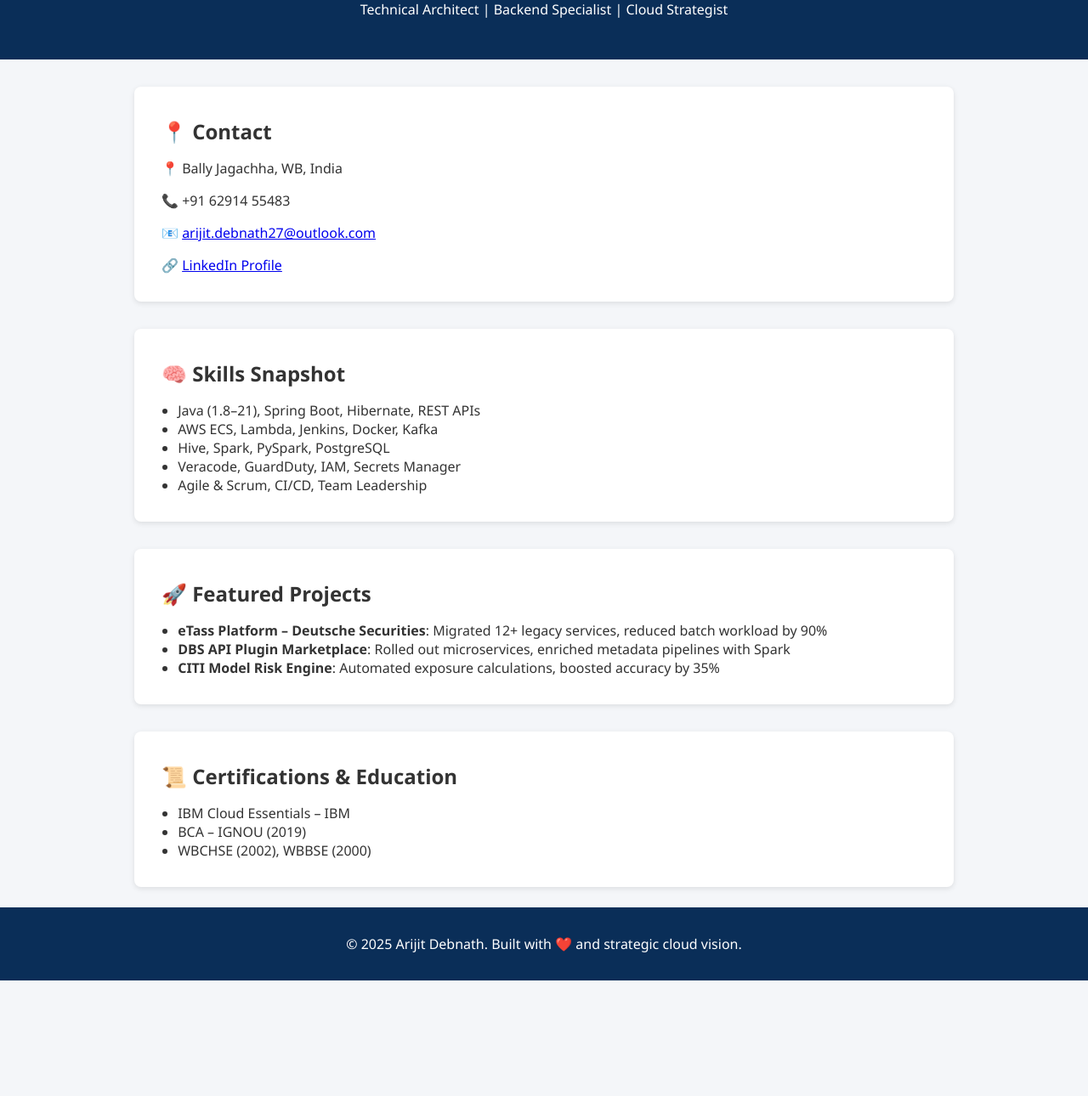
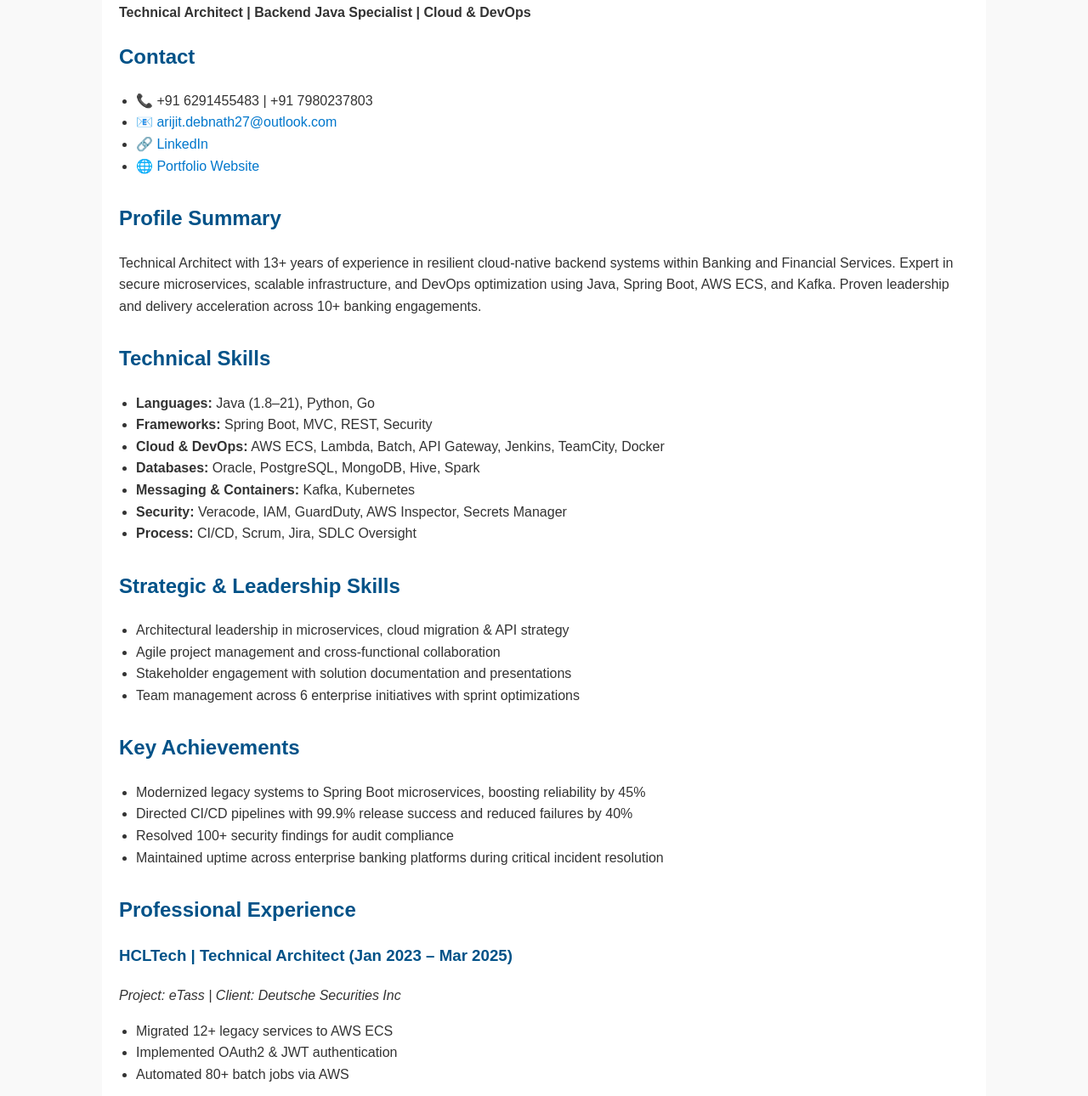
Before and after one commit to arijit1984/arijit-portfolio, a plain HTML site: page index.html in a window 1280 px wide. Shown: the part 112-1402 px from the top of the page at 85% size. Before the commit the page ends 1266 px from the top, so only its background shows below. Drawn offline with Linux system fonts and the light colour scheme.

Commit message:
Add files via upload

```diff
--- a/index.html
+++ b/index.html
@@ -1,94 +1,133 @@
 <!DOCTYPE html>
 <html lang="en">
 <head>
-  <meta charset="UTF-8" />
-  <meta name="viewport" content="width=device-width, initial-scale=1.0" />
-  <title>Arijit Debnath | Technical Architect</title>
+  <meta charset="UTF-8">
+  <title>Arijit Debnath | Technical Architect Portfolio</title>
+  <meta name="viewport" content="width=device-width, initial-scale=1">
   <style>
-    body {
-      font-family: 'Segoe UI', sans-serif;
-      background: #f4f6f9;
-      color: #333;
-      margin: 0;
-      padding: 0;
-    }
-    header {
-      background: #0a2e58;
-      color: #fff;
-      padding: 2em;
-      text-align: center;
-    }
-    section {
-      max-width: 900px;
-      margin: 2em auto;
-      padding: 0 2em;
-    }
-    h1, h2 {
-      margin-bottom: 0.5em;
-    }
-    .contact, .skills, .projects, .certs {
-      background: #fff;
-      margin-bottom: 1.5em;
-      padding: 1em 2em;
-      border-radius: 8px;
-      box-shadow: 0 2px 6px rgba(0,0,0,0.1);
-    }
-    ul {
-      padding-left: 1.2em;
-    }
-    footer {
-      background: #0a2e58;
-      color: #fff;
-      text-align: center;
-      padding: 1em;
-    }
+    body { font-family: Arial, sans-serif; margin: 0; padding: 0; line-height: 1.6; background-color: #f9f9f9; color: #333; }
+    .container { max-width: 1000px; margin: auto; padding: 20px; background-color: #fff; }
+    h1, h2, h3 { color: #005288; }
+    ul { padding-left: 20px; }
+    .section { margin-bottom: 30px; }
+    .contact a { color: #0077cc; text-decoration: none; }
   </style>
 </head>
 <body>
-  <header>
+  <div class="container">
     <h1>Arijit Debnath</h1>
-    <p>Technical Architect | Backend Specialist | Cloud Strategist</p>
-  </header>
+    <p><strong>Technical Architect | Backend Java Specialist | Cloud & DevOps</strong></p>
 
-  <section class="contact">
-    <h2>📍 Contact</h2>
-    <p>📍 Bally Jagachha, WB, India</p>
-    <p>📞 +91 62914 55483</p>
-    <p>📧 <a href="mailto:arijit.debnath27@outlook.com">arijit.debnath27@outlook.com</a></p>
-    <p>🔗 <a href="https://linkedin.com/in/ArijitDebnath">LinkedIn Profile</a></p>
-  </section>
+    <div class="section contact">
+      <h2>Contact</h2>
+      <ul>
+        <li>📞 +91 6291455483 | +91 7980237803</li>
+        <li>📧 <a href="mailto:arijit.debnath27@outlook.com">arijit.debnath27@outlook.com</a></li>
+        <li>🔗 <a href="https://linkedin.com/in/ArijitDebnath" target="_blank">LinkedIn</a></li>
+        <li>🌐 <a href="https://arijit-debnath/technical-architect/portfolio" target="_blank">Portfolio Website</a></li>
+      </ul>
+    </div>
 
-  <section class="skills">
-    <h2>🧠 Skills Snapshot</h2>
+    <div class="section">
+      <h2>Profile Summary</h2>
+      <p>Technical Architect with 13+ years of experience in resilient cloud-native backend systems within Banking and Financial Services. Expert in secure microservices, scalable infrastructure, and DevOps optimization using Java, Spring Boot, AWS ECS, and Kafka. Proven leadership and delivery acceleration across 10+ banking engagements.</p>
+    </div>
+
+    <div class="section">
+      <h2>Technical Skills</h2>
       <ul>
-      <li>Java (1.8–21), Spring Boot, Hibernate, REST APIs</li>
-      <li>AWS ECS, Lambda, Jenkins, Docker, Kafka</li>
-      <li>Hive, Spark, PySpark, PostgreSQL</li>
-      <li>Veracode, GuardDuty, IAM, Secrets Manager</li>
-      <li>Agile & Scrum, CI/CD, Team Leadership</li>
+        <li><strong>Languages:</strong> Java (1.8–21), Python, Go</li>
+        <li><strong>Frameworks:</strong> Spring Boot, MVC, REST, Security</li>
+        <li><strong>Cloud & DevOps:</strong> AWS ECS, Lambda, Batch, API Gateway, Jenkins, TeamCity, Docker</li>
+        <li><strong>Databases:</strong> Oracle, PostgreSQL, MongoDB, Hive, Spark</li>
+        <li><strong>Messaging & Containers:</strong> Kafka, Kubernetes</li>
+        <li><strong>Security:</strong> Veracode, IAM, GuardDuty, AWS Inspector, Secrets Manager</li>
+        <li><strong>Process:</strong> CI/CD, Scrum, Jira, SDLC Oversight</li>
       </ul>
-  </section>
+    </div>
 
-  <section class="projects">
-    <h2>🚀 Featured Projects</h2>
+    <div class="section">
+      <h2>Strategic & Leadership Skills</h2>
       <ul>
-      <li><strong>eTass Platform – Deutsche Securities</strong>: Migrated 12+ legacy services, reduced batch workload by 90%</li>
-      <li><strong>DBS API Plugin Marketplace</strong>: Rolled out microservices, enriched metadata pipelines with Spark</li>
-      <li><strong>CITI Model Risk Engine</strong>: Automated exposure calculations, boosted accuracy by 35%</li>
+        <li>Architectural leadership in microservices, cloud migration & API strategy</li>
+        <li>Agile project management and cross-functional collaboration</li>
+        <li>Stakeholder engagement with solution documentation and presentations</li>
+        <li>Team management across 6 enterprise initiatives with sprint optimizations</li>
       </ul>
-  </section>
+    </div>
 
-  <section class="certs">
-    <h2>📜 Certifications & Education</h2>
+    <div class="section">
+      <h2>Key Achievements</h2>
+      <ul>
+        <li>Modernized legacy systems to Spring Boot microservices, boosting reliability by 45%</li>
+        <li>Directed CI/CD pipelines with 99.9% release success and reduced failures by 40%</li>
+        <li>Resolved 100+ security findings for audit compliance</li>
+        <li>Maintained uptime across enterprise banking platforms during critical incident resolution</li>
+      </ul>
+    </div>
+
+    <div class="section">
+      <h2>Professional Experience</h2>
+      <h3>HCLTech | Technical Architect (Jan 2023 – Mar 2025)</h3>
+      <p><em>Project: eTass | Client: Deutsche Securities Inc</em></p>
+      <ul>
+        <li>Migrated 12+ legacy services to AWS ECS</li>
+        <li>Implemented OAuth2 & JWT authentication</li>
+        <li>Automated 80+ batch jobs via AWS</li>
+      </ul>
+
+      <h3>IBM India | Advisory System Analyst (Jul 2022 – Sep 2022)</h3>
+      <p><em>Project: API Plugin Marketplace | Client: DBS Bank</em></p>
+      <ul>
+        <li>Deployed Spark/Hive ETL pipelines</li>
+        <li>Streamlined 3rd-party plugin onboarding</li>
+      </ul>
+
+      <h3>LnT Infotech | Senior Software Engineer (Mar 2021 – Jul 2022)</h3>
+      <ul>
+        <li>Automated model risk calculations</li>
+        <li>Improved document retrieval by 40%</li>
+      </ul>
+
+      <h3>Senrysa Technologies | Senior Software Engineer (May 2019 – Nov 2020)</h3>
+      <ul>
+        <li>Created container-first microservices for in-house platform</li>
+        <li>Optimized Docker build latency by 40%</li>
+      </ul>
+
+      <h3>Freelance | Full Stack Developer (Nov 2017 – Apr 2019)</h3>
+      <ul>
+        <li>Delivered 20+ backend workflows with 60% performance gain</li>
+      </ul>
+
+      <h3>Agnes Global Technologies | Core Java Developer (Mar 2012 – Oct 2017)</h3>
+      <ul>
+        <li>Resolved 200+ defects across legacy platforms</li>
+        <li>Reduced order errors by 35%</li>
+      </ul>
+    </div>
+
+    <div class="section">
+      <h2>Certifications & Training</h2>
       <ul>
         <li>IBM Cloud Essentials – IBM</li>
-      <li>BCA – IGNOU (2019)</li>
-      <li>WBCHSE (2002), WBBSE (2000)</li>
+        <li>Hardware & Networking – Brainware</li>
       </ul>
-  </section>
+    </div>
 
-  <footer>
-    <p>© 2025 Arijit Debnath. Built with ❤️ and strategic cloud vision.</p>
-  </footer>
+    <div class="section">
+      <h2>Education</h2>
+      <ul>
+        <li>Bachelor of Computer Applications, IGNOU – Dec 2019</li>
+        <li>Higher Secondary, WBCHSE – Jun 2002</li>
+        <li>Secondary Education, WBBSE – Apr 2000</li>
+      </ul>
+    </div>
+
+    <div class="section">
+      <h2>Languages</h2>
+      <p>English | Bengali | Hindi</p>
+    </div>
+  </div>
 </body>
 </html>
```
Lines whose indentation alone changed are shown as unchanged.
